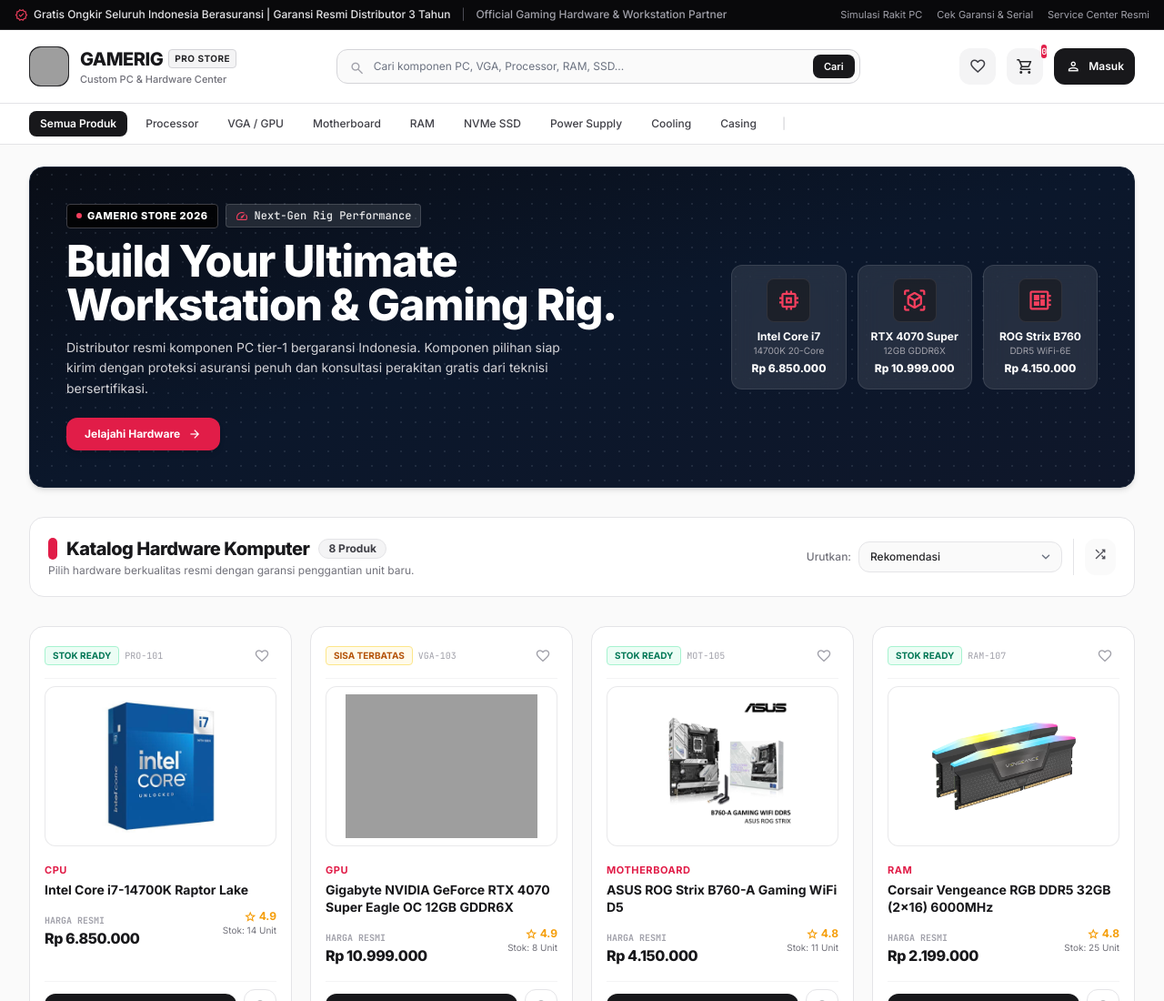
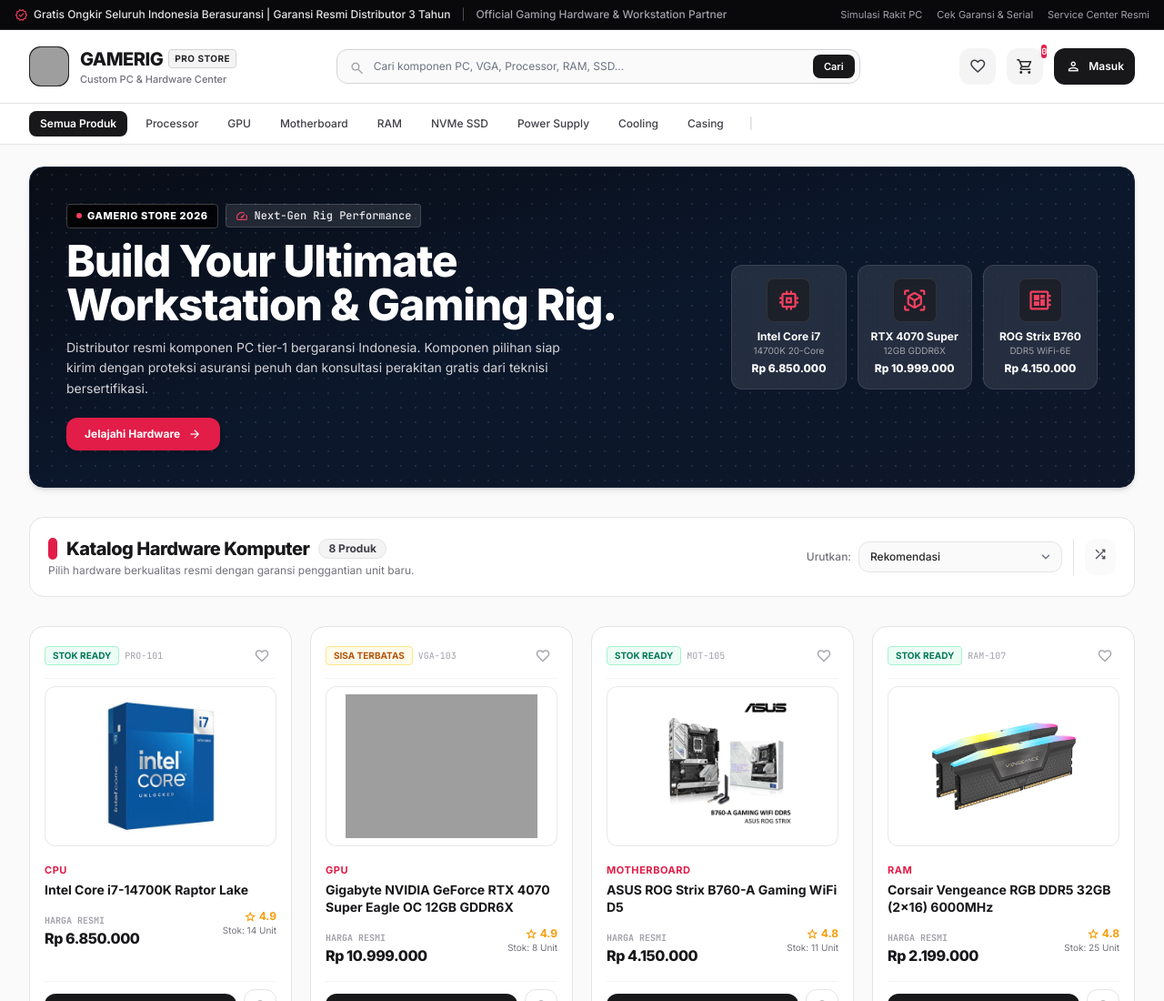
Before and after one commit to ShigeoZai/ShigeoZai.github.io, a plain HTML site: page index.html in a window 1280 px wide. Shown: the top 1100 px of the page at 91% size. Drawn offline with nearby package versions, Linux system fonts and the light colour scheme; grey boxes are pictures that could not be loaded.

Commit message:
change gpu name

```diff
--- a/index.html
+++ b/index.html
@@ -82,7 +82,7 @@
 <div class="max-w-7xl mx-auto flex items-center gap-1 sm:gap-2 text-xs font-medium text-zinc-600 whitespace-nowrap">
 <button class="cat-pill active px-3 py-1.5 rounded-lg bg-[#18181b] text-white font-semibold" data-category="ALL">Semua Produk</button>
 <button class="cat-pill px-3 py-1.5 rounded-lg hover:bg-zinc-100 text-zinc-700 transition-colors" data-category="CPU">Processor</button>
-<button class="cat-pill px-3 py-1.5 rounded-lg hover:bg-zinc-100 text-zinc-700 transition-colors" data-category="GPU">VGA / GPU</button>
+<button class="cat-pill px-3 py-1.5 rounded-lg hover:bg-zinc-100 text-zinc-700 transition-colors" data-category="GPU">GPU</button>
 <button class="cat-pill px-3 py-1.5 rounded-lg hover:bg-zinc-100 text-zinc-700 transition-colors" data-category="Motherboard">Motherboard</button>
 <button class="cat-pill px-3 py-1.5 rounded-lg hover:bg-zinc-100 text-zinc-700 transition-colors" data-category="RAM">RAM</button>
 <button class="cat-pill px-3 py-1.5 rounded-lg hover:bg-zinc-100 text-zinc-700 transition-colors" data-category="Storage">NVMe SSD</button>
```
